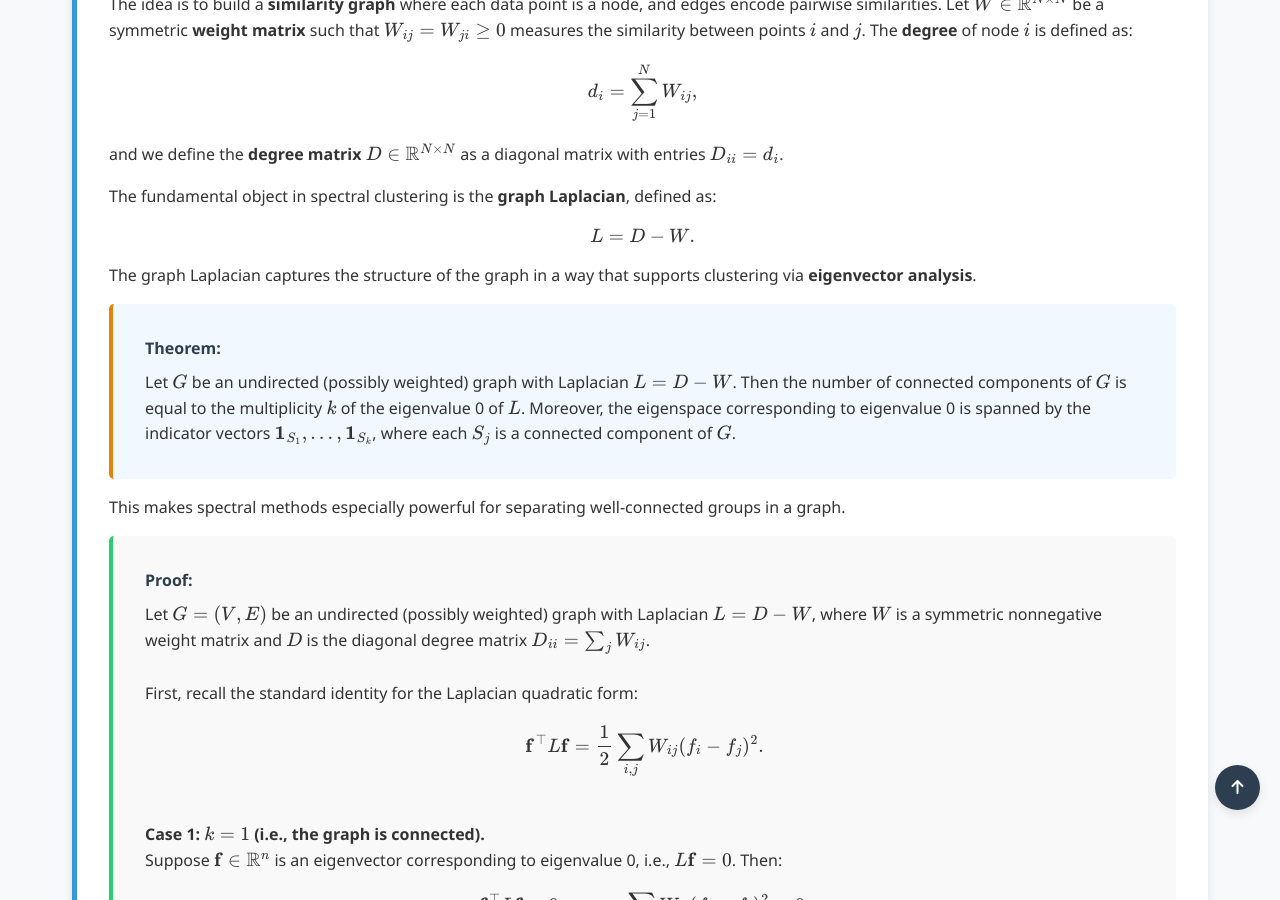
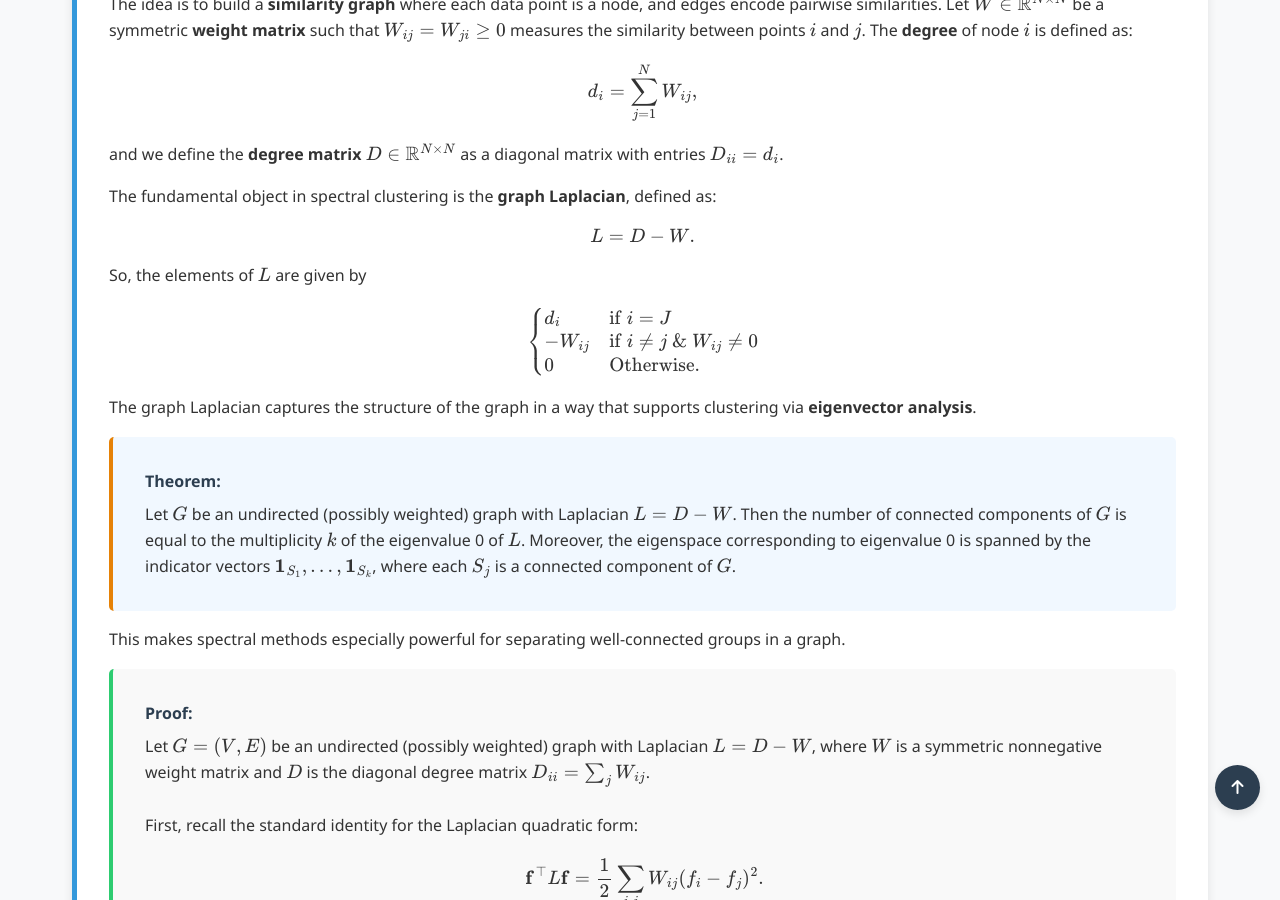
Before and after one commit to Yusukey01/yusukey01.github.io, a Jekyll site: the page built from Mathematics/Machine_learning/clustering.html, in a window 1280 px wide and 900 px high, scrolled down 2806 px. Built offline with Jekyll 4.4.1, drawn with Linux system fonts in a browser that asks for light colours.

Commit message:
made Graph raplacian

```diff
--- a/Mathematics/Machine_learning/clustering.html
+++ b/Mathematics/Machine_learning/clustering.html
@@ -147,6 +147,14 @@ uses_python: false
                     \[
                     L = D - W.
                     \]
+                    So, the elements of \(L\) are given by
+                    \[
+                     \begin{cases}
+                        d_i &\text{if \(i = J\)} \\
+                        -W_{ij} &\text{if \(i \neq j\) & \(W_{ij} \neq 0\)} \\
+                        0 &\text{Otherwise}.
+                    \end{cases}
+                    \]
                     The graph Laplacian captures the structure of the graph in a way that supports clustering via <strong>eigenvector analysis</strong>.
                 </p>
 
```
